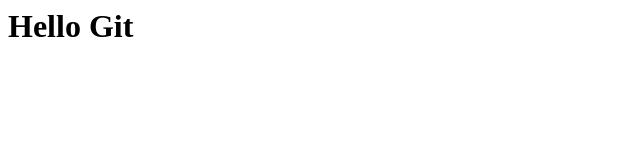
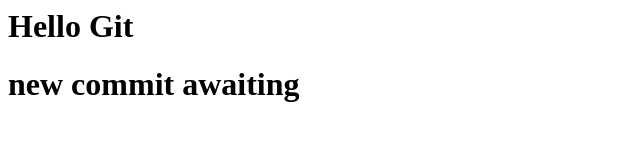
Before and after one commit to Fay4z/duumy, a plain HTML site: page index.html in a window 1280 px wide. Shown: the whole page, without its empty margins (0-640 px from the left). Drawn offline with Linux system fonts and the light colour scheme.

Commit message:
add new h1 tag in index

```diff
--- a/index.html
+++ b/index.html
@@ -7,5 +7,6 @@
 </head>
 <body>
     <h1>Hello Git</h1>
+    <h1>new commit awaiting</h1>
 </body>
 </html>
```
